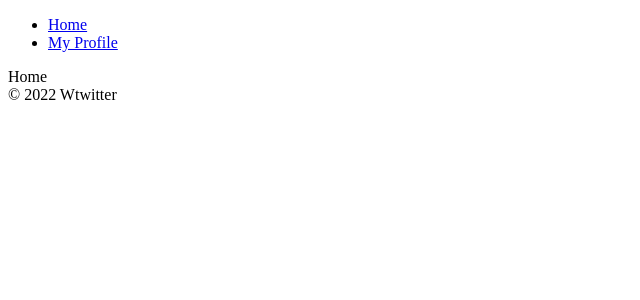
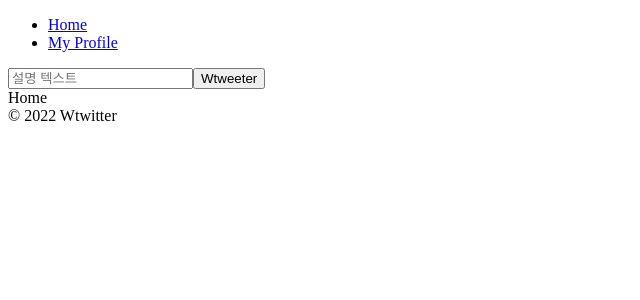
Before and after one commit to euoom/wtwitter, a React (Create React App) app: page /#/ in a window 1280 px wide. Shown: the top 300 px of the page, without its empty margins (0-640 px from the left). Built offline with nearby package versions, Linux system fonts and the light colour scheme; no server answers; sample sign-in values are in the browser's storage.

Commit message:
#3.0 Form and Databse Setup

```diff
--- a/src/components/Navigation.js
+++ b/src/components/Navigation.js
@@ -7,7 +7,7 @@ const Navigation = () => <nav>
             <Link to="/">Home</Link>
         </li>
         <li>
-            <Link to="/profile">My Profile</Link>
+            <Link to="/Profile">My Profile</Link>
         </li>
     </ul>
 </nav>
--- a/src/fBase.js
+++ b/src/fBase.js
@@ -1,6 +1,7 @@
 // Import the functions you need from the SDKs you need
-import firebase from "firebase/compat/app";
+import firebase from "firebase/compat/app"
 import "firebase/compat/auth"
+import "firebase/compat/database"
 // TODO: Add SDKs for Firebase products that you want to use
 // https://firebase.google.com/docs/web/setup#available-libraries
 
--- a/src/routes/Home.js
+++ b/src/routes/Home.js
@@ -1,4 +1,22 @@
-import React from "react";
+import React, {useState} from "react"
 
-const Home =  () => <span>Home</span>
+const Home = () => {
+    const [wTweet, setWTweet] = useState("")
+    const onSubmit = (event) => {
+        event.preventDefault()
+    }
+    const onChange = (event) => {
+        const {target: {value}} = event
+        setWTweet(value)
+    }
+    return (
+        <div>
+            <form>
+                <input type="text" placeholder="설명 텍스트" maxLength={120} value={wTweet} onChange={onChange}/>
+                <input type="submit" value="Wtweeter" onSubmit={onSubmit}/>
+            </form>
+            Home
+        </div>
+    )
+}
 export default Home
--- a/src/routes/Profile.js
+++ b/src/routes/Profile.js
@@ -3,10 +3,10 @@ import {authService} from "fBase";
 import {useNavigate} from "react-router-dom";
 
 const Profile = () => {
-    const history = useNavigate();
+    const navigate = useNavigate();
     const onLogOutClick = () => {
         authService.signOut();
-        history.push('/');
+        navigate('/');
     };
     return (
         <>
```
